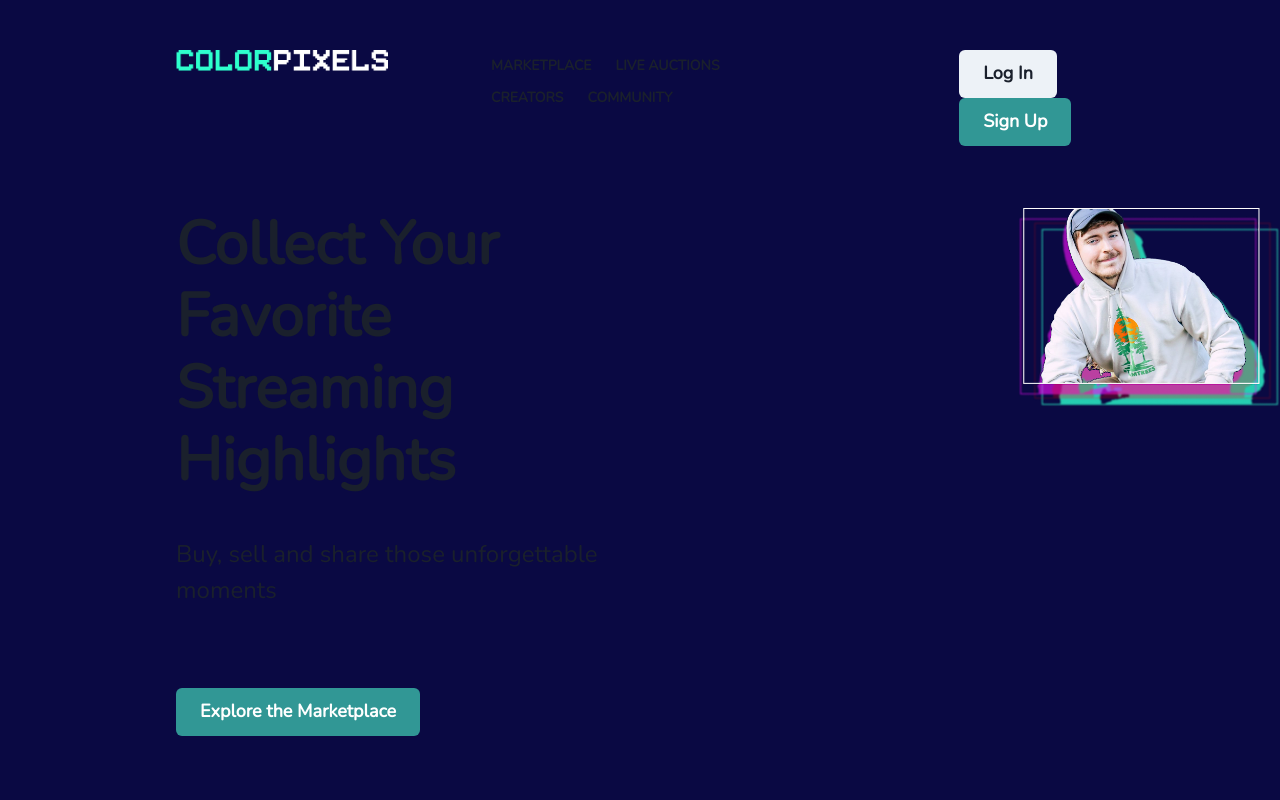
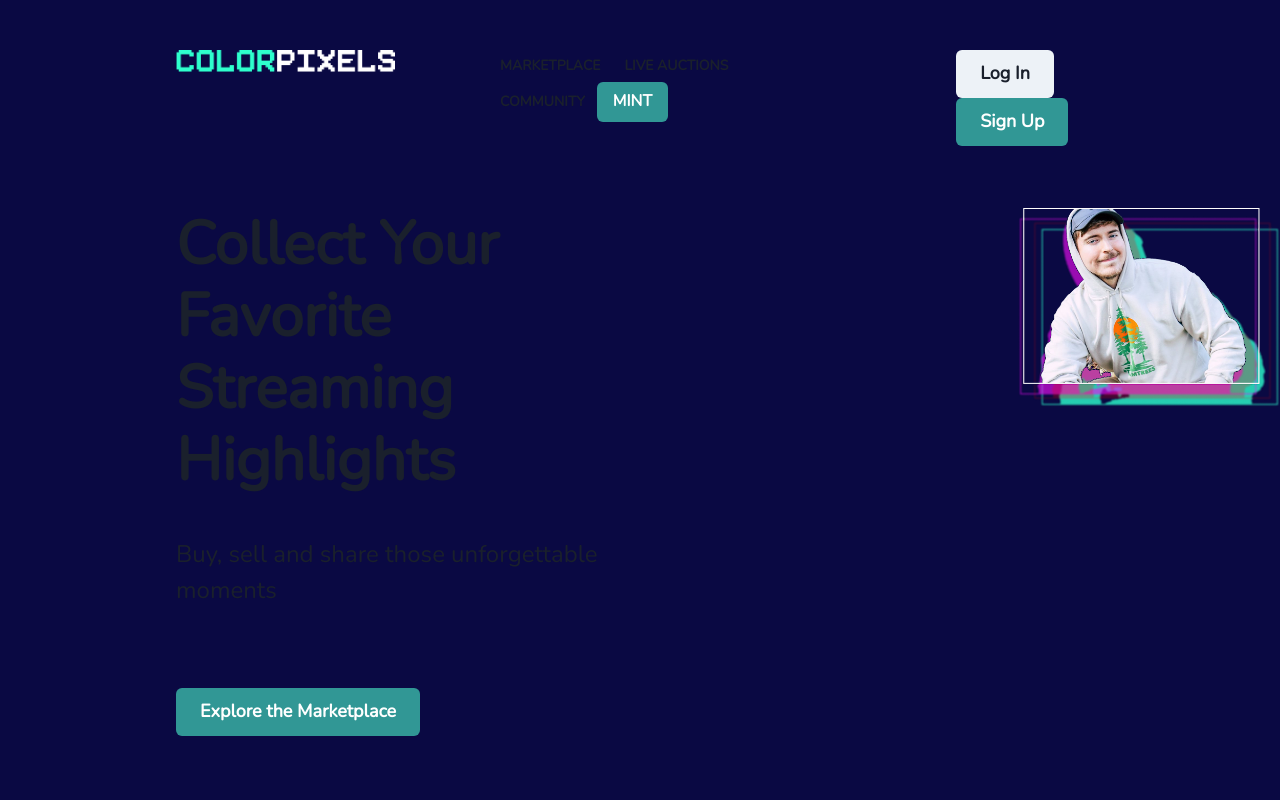
Before and after one commit to praise-eze/colorpixels_frontend, a React (Create React App) app: page / in a window 1280 px wide. Shown: the top 800 px of the page. Built offline with nearby package versions, Linux system fonts and the light colour scheme.

Commit message:
commit 12

```diff
--- a/package.json
+++ b/package.json
@@ -14,6 +14,7 @@
     "@testing-library/jest-dom": "^5.11.4",
     "@testing-library/react": "^11.1.0",
     "@testing-library/user-event": "^12.1.10",
+    "@web3api/react": "^0.0.1-prealpha.49",
     "bootstrap": "5.1.3",
     "framer-motion": "^4",
     "history": "5",
--- a/src/App.js
+++ b/src/App.js
@@ -46,6 +46,7 @@ function App({ Component }) {
       <Routes>
         <Route path="/" element={<Home/>}/>
         <Route path="/Marketplace" element={<Marketplace/>}/>
+        <Route path="/ClipDescription" element={<ClipDescription/>}/>
 
 }}/>
 
--- a/src/components/Navbar.jsx
+++ b/src/components/Navbar.jsx
@@ -20,10 +20,11 @@ const Navbar = () => {
       <Button size="sm" variant="ghost"> MARKETPLACE </Button>
       </Link>
       <Button size="sm" variant="ghost"> LIVE AUCTIONS </Button>
-      <Button size="sm" variant="ghost"> CREATORS </Button>
       <a target="_blank" href="https://discord.gg/pU555KRkJG" >
       <Button size="sm" variant="ghost"> COMMUNITY </Button>
       </a>
+      <Button size="md" colorScheme="teal" variant="solid"> MINT </Button>
+
     </Box>
 
     <Spacer/>
--- a/src/components/Slider.jsx
+++ b/src/components/Slider.jsx
@@ -1,6 +1,7 @@
 import React from 'react'
 import { Container, Image, Box, Button, Flex, Text, Heading  } from "@chakra-ui/react"
 import mrbeast from "../mrbeast2.png"
+import { Link } from "react-router-dom";
 
 
 const Slider = () => {
@@ -11,7 +12,9 @@ const Slider = () => {
         <Container maxW="container.md" pt={62} pb={125}>
             <Heading fontSize="6xl" pb={5}>Collect Your Favorite Streaming Highlights</Heading>
             <Text fontSize="2xl" pt={5} pb={20}>Buy, sell and share those unforgettable moments</Text>
+            <Link to="/Marketplace">
             <Button colorScheme="teal" size="lg" >Explore the Marketplace</Button>
+            </Link>
         </Container>
         </Box>
 
```
Also changed, not shown: src/components/ClipListing.jsx (+4 -2 lines), src/components/MintForm.jsx (added, +11 -0 lines), 1 other file (tests, documents, lock files or other folders).
